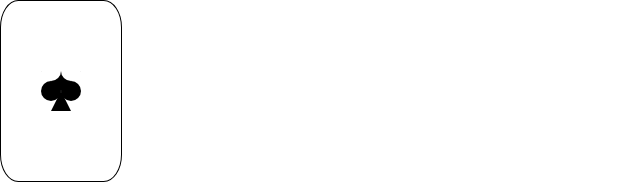
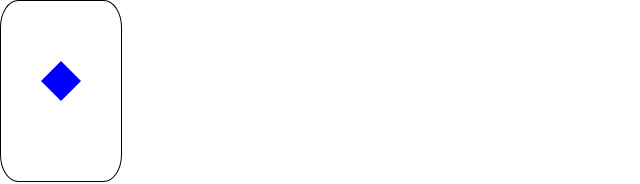
Before and after one commit to o8o0o8o/card-game, a React (Create React App) app: page / in a window 1280 px wide. Shown: the top 184 px of the page, without its empty margins (0-640 px from the left). Built offline with nearby package versions, Linux system fonts and the light colour scheme.

Commit message:
feat/diamonds-suit

```diff
--- a/src/App/components/common/Card/Card.js
+++ b/src/App/components/common/Card/Card.js
@@ -5,6 +5,7 @@ import { Base } from "../Card/components/Base/Base";
 import { Flip } from "../Card/components/effects/Flip/Flip";
 import { Gradient } from "../../common/Card/components/backgrounds/Gradient/Gradient";
 import { Spades } from "./components/suits/Spades/Spades";
+import { Diamonds } from "./components/suits/Diamonds/Diamonds";
 
 export const Card = ({ card }) => {
   const changeBackOfCard = useMemo(() => {
@@ -23,7 +24,7 @@ export const Card = ({ card }) => {
       case "gradient":
         return <Base element={<Gradient element={changeCardRank} />} />;
       default:
-        return <Spades />;
+        return <Diamonds />;
     }
   }, [card.suit, changeCardRank]);
 
--- /dev/null
+++ b/src/App/components/common/Card/components/suits/Diamonds/Diamonds.js
@@ -0,0 +1,14 @@
+import React from "react";
+
+import { useStyles } from "./Diamonds.styles";
+
+export const Diamonds = () => {
+  const classes = useStyles();
+
+  return (
+    <div>
+      <div className={classes.triangleTop}></div>
+      <div className={classes.triangleBottom}></div>
+    </div>
+  );
+};
--- /dev/null
+++ b/src/App/components/common/Card/components/suits/Diamonds/Diamonds.styles.js
@@ -0,0 +1,29 @@
+import { createUseStyles } from "react-jss";
+
+const COLOR = "blue";
+const DIAMETER = 20;
+const OFFSET_TOP = 60;
+const OFFSET_SIDE = 40;
+
+export const useStyles = createUseStyles({
+  triangleTop: {
+    position: "absolute",
+    top: `${OFFSET_TOP}px`,
+    left: `${OFFSET_SIDE}px`,
+    width: 0,
+    height: 0,
+    borderStyle: "solid",
+    borderWidth: `0 ${DIAMETER}px ${DIAMETER}px  ${DIAMETER}px`,
+    borderColor: `transparent transparent ${COLOR} transparent`,
+  },
+  triangleBottom: {
+    position: "absolute",
+    top: `${OFFSET_TOP + DIAMETER}px`,
+    left: `${OFFSET_SIDE}px`,
+    width: 0,
+    height: 0,
+    borderStyle: "solid",
+    borderWidth: `${DIAMETER}px  ${DIAMETER}px 0 ${DIAMETER}px `,
+    borderColor: `${COLOR} transparent transparent transparent`,
+  },
+});
```
